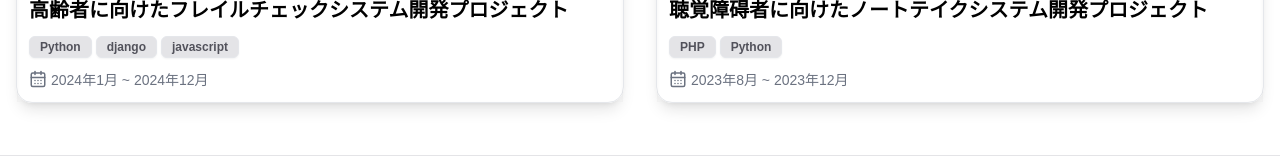
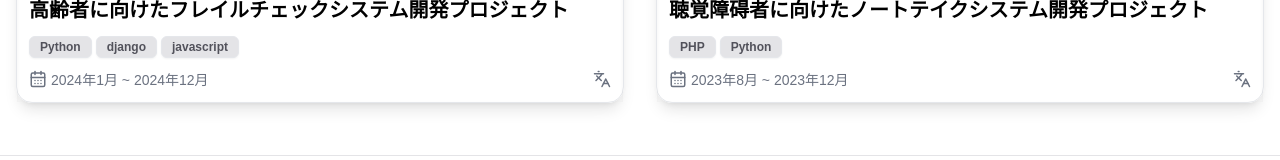
Before and after one commit to Hamaryo226/ryota-space, a Next.js app: page /Project in a window 1280 px wide. Shown: the part 515-675 px from the top of the page. Built offline with nearby package versions, Linux system fonts and the light colour scheme.

Commit message:
カードに英訳可能アイコンを表記

```diff
--- a/src/app/Project/page.tsx
+++ b/src/app/Project/page.tsx
@@ -26,6 +26,7 @@ export default function pj() {
               title={FCSdata.title}
               date={FCSdata.date}
               tags={["Python", "django", "javascript"]}
+              eng
             />
           </Link>
           <Link href="/Project/Supplemental-Documentation-System">
@@ -35,6 +36,7 @@ export default function pj() {
               title={SDSdata.title}
               date={SDSdata.date}
               tags={["PHP", "Python"]}
+              eng
             />
           </Link>
         </div>
--- a/src/app/page.tsx
+++ b/src/app/page.tsx
@@ -197,6 +197,7 @@ export default function top() {
               title={FCSdata.title}
               date={FCSdata.date}
               tags={["Python", "django", "javascript"]}
+              eng
             />
           </Link>
           <Link href="/Project/Supplemental-Documentation-System">
@@ -206,6 +207,7 @@ export default function top() {
               title={SDSdata.title}
               date={SDSdata.date}
               tags={["PHP", "Python"]}
+              eng
             />
           </Link>
         </div>
--- a/src/components/top-card.tsx
+++ b/src/components/top-card.tsx
@@ -1,7 +1,7 @@
 "use client";
 import type React from "react";
 import Image from "next/image";
-import { CalendarDays } from "lucide-react";
+import { CalendarDays, Languages } from "lucide-react";
 import { Badge } from "@/components/ui/badge";
 
 interface CardProps {
@@ -9,14 +9,21 @@ interface CardProps {
   title: string;
   date: string;
   tags: string[];
+  eng?: boolean; // Add eng prop with default value as false
 }
 
-const Card: React.FC<CardProps> = ({ thumbnail, title, tags, date }) => {
+const Card: React.FC<CardProps> = ({
+  thumbnail,
+  title,
+  tags,
+  date,
+  eng = false,
+}) => {
   return (
     <div className="rounded-2xl border shadow-lg dark:border-zinc-700 dark:bg-zinc-800/70 transition delay-75 duration-200 ease-in-out hover:-translate-y-2 hover:scale-60">
       <Image
         className="rounded-t-2xl aspect-video"
-        src={thumbnail || "/NotFound.webp"} ///NotFound.webp
+        src={thumbnail || "/NotFound.webp"}
         height={1920}
         width={1080}
         alt="Project Thumbnail"
@@ -43,6 +50,7 @@ const Card: React.FC<CardProps> = ({ thumbnail, title, tags, date }) => {
           <p className="text-sm text-gray-500 content-center justify-center">
             {date}
           </p>
+          {eng && <Languages className="ml-auto" width={18} height={18} />}
         </div>
       </div>
     </div>
```
